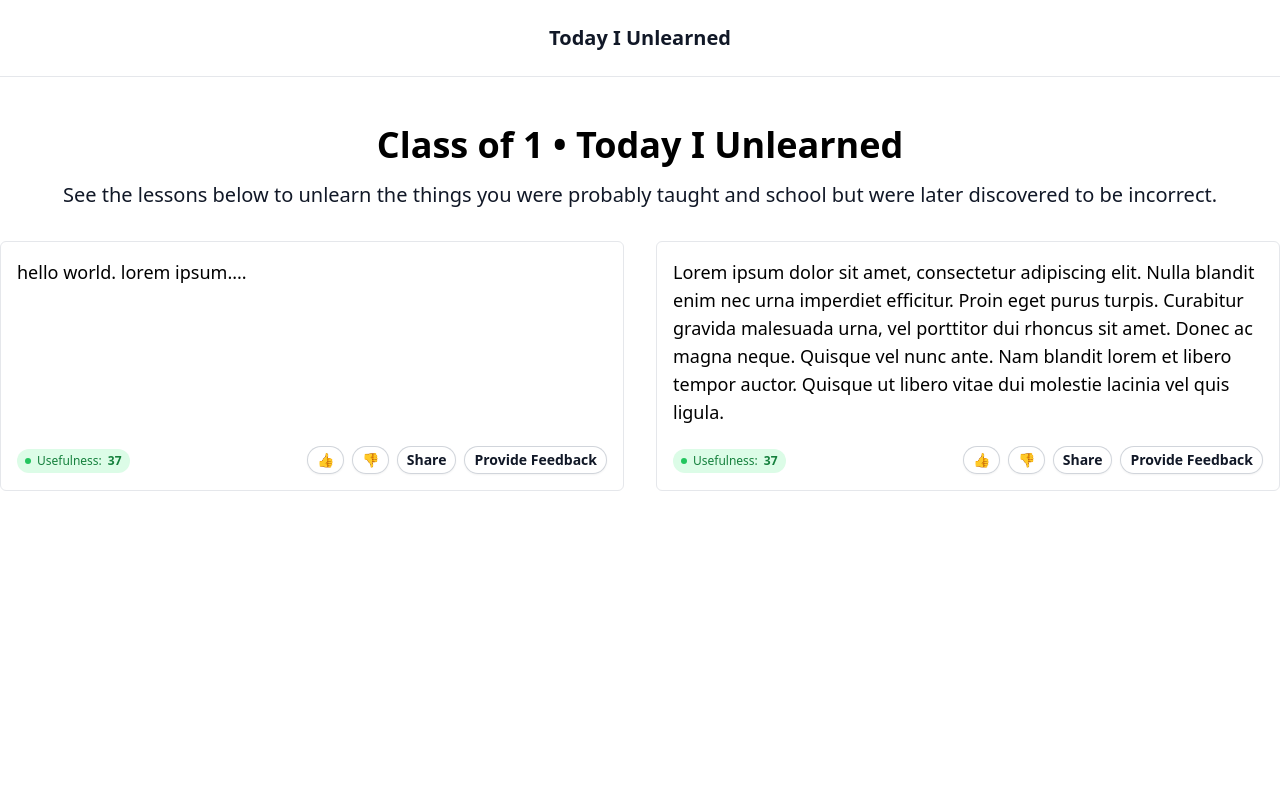
After one commit to meetbryce/today-i-unlearned, a Flask app: page /1 in a window 1280 px wide. The commit adds this page. Run offline with Flask 3, Linux system fonts and the light colour scheme; style sheets or scripts are compiled from the project's sources.

Commit message:
wip: static foundations

```diff
--- a/app.py
+++ b/app.py
@@ -3,9 +3,28 @@ from flask import Flask, render_template
 app = Flask(__name__)
 
 
-@app.route('/')
-def hello_world():  # put application's code here
+@app.route('/', methods=["GET", "POST"])
+def index_route():  # put application's code here
     return render_template('index.html')
+
+
+@app.route('/<year>', methods=["GET", "POST"])
+def year_route(year):
+    lessons = [
+        {
+            "id": 123,
+            "content": "hello world. lorem ipsum...."
+        },
+        {
+            "id": 456,
+            "content": "Lorem ipsum dolor sit amet, consectetur adipiscing elit. Nulla blandit enim nec urna "
+                       "imperdiet efficitur. Proin eget purus turpis. Curabitur gravida malesuada urna, vel porttitor "
+                       "dui rhoncus sit amet. Donec ac magna neque. Quisque vel nunc ante. Nam blandit lorem et "
+                       "libero tempor auctor. Quisque ut libero vitae dui molestie lacinia vel quis ligula."
+        }
+
+    ]
+    return render_template('year.html', year=year, lessons=lessons)
 
 
 if __name__ == '__main__':
--- a/src/styles.css
+++ b/src/styles.css
@@ -1,7 +1,3 @@
 @tailwind base;
 @tailwind components;
 @tailwind utilities;
-
-.test {
-    color: hotpink;
-}
--- a/templates/layout.html
+++ b/templates/layout.html
@@ -1,12 +1,19 @@
 <!doctype html>
-<html lang="en">
+<html lang="en" class="h-full">
 <head>
     <meta charset="UTF-8">
     <meta name="viewport" content="width=device-width, initial-scale=1.0">
     <link href="/static/styles.css" rel="stylesheet">
-    <title>{% block title %}{% endblock %} | TIL</title>
+    <title>{% block title %}{% endblock %} • Today I Unlearned</title>
 </head>
-<body>
-{% block body %}{% endblock %}
+<body class="h-full">
+<header class="py-6 border-b mb-12">
+    <div class="container flex justify-center mx-auto">
+        <a href="/" class="font-semibold text-xl text-gray-900 hover:text-indigo-600">Today I Unlearned</a>
+    </div>
+</header>
+<main class="container mx-auto h-auto">
+    {% block body %}{% endblock %}
+</main>
 </body>
 </html>
--- /dev/null
+++ b/templates/year.html
@@ -0,0 +1,46 @@
+{% extends 'layout.html' %}
+
+{% block title %}Class of {{ year }}{% endblock %}
+
+{% block body %}
+    <h1 class="font-bold text-4xl mb-4 text-center">Class of {{ year }} • Today I Unlearned</h1>
+    <h2 class="text-xl mb-6 text-gray-900 text-center">See the lessons below to unlearn the things you were probably
+        taught and school but were later discovered to be incorrect.</h2>
+    <div class="grid grid-cols-2 gap-8 my-6">
+        {% for lesson in lessons %}
+            <div class="rounded-md border p-4 my-2 flex flex-col h-full justify-between">
+                <p class="text-lg mb-1">{{ lesson.content }}</p>
+                <ul class="list-none flex flex-row space-x-2 justify-end justify-self-end">
+                    <li class="mr-auto">
+                        <span class="inline-flex items-center gap-x-1.5 rounded-full bg-green-100 px-2 py-1 text-xs font-medium text-green-700">
+                          <svg class="h-1.5 w-1.5 fill-green-500" viewBox="0 0 6 6" aria-hidden="true">
+                            <circle cx="3" cy="3" r="3"></circle>
+                          </svg>
+                          Usefulness: <strong>37</strong>
+                        </span>
+                    </li>
+                    <li>
+                        <button class="rounded-full bg-white px-2.5 py-1 text-sm font-semibold text-gray-900 shadow-sm ring-1 ring-inset ring-gray-300 hover:bg-gray-50">
+                            👍
+                        </button>
+                    </li>
+                    <li>
+                        <button class="rounded-full bg-white px-2.5 py-1 text-sm font-semibold text-gray-900 shadow-sm ring-1 ring-inset ring-gray-300 hover:bg-gray-50">
+                            👎
+                        </button>
+                    </li>
+                    <li>
+                        <button class="rounded-full bg-white px-2.5 py-1 text-sm font-semibold text-gray-900 shadow-sm ring-1 ring-inset ring-gray-300 hover:bg-gray-50">
+                            Share
+                        </button>
+                    </li>
+                    <li>
+                        <button class="rounded-full bg-white px-2.5 py-1 text-sm font-semibold text-gray-900 shadow-sm ring-1 ring-inset ring-gray-300 hover:bg-gray-50">
+                            Provide Feedback
+                        </button>
+                    </li>
+                </ul>
+            </div>
+        {% endfor %}
+    </div>
+{% endblock %}
```
Also changed, not shown: templates/index.html (+23 -2 lines).
